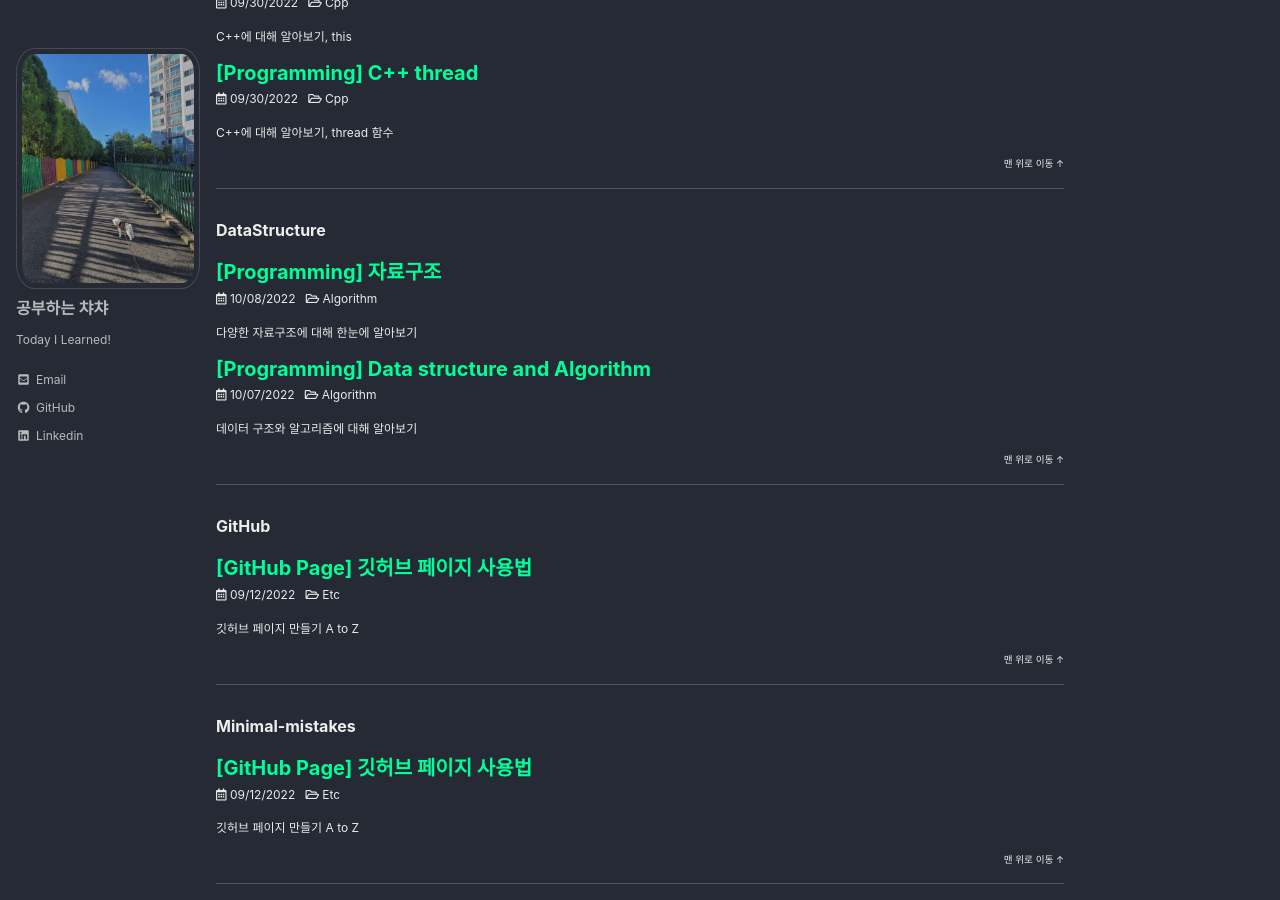
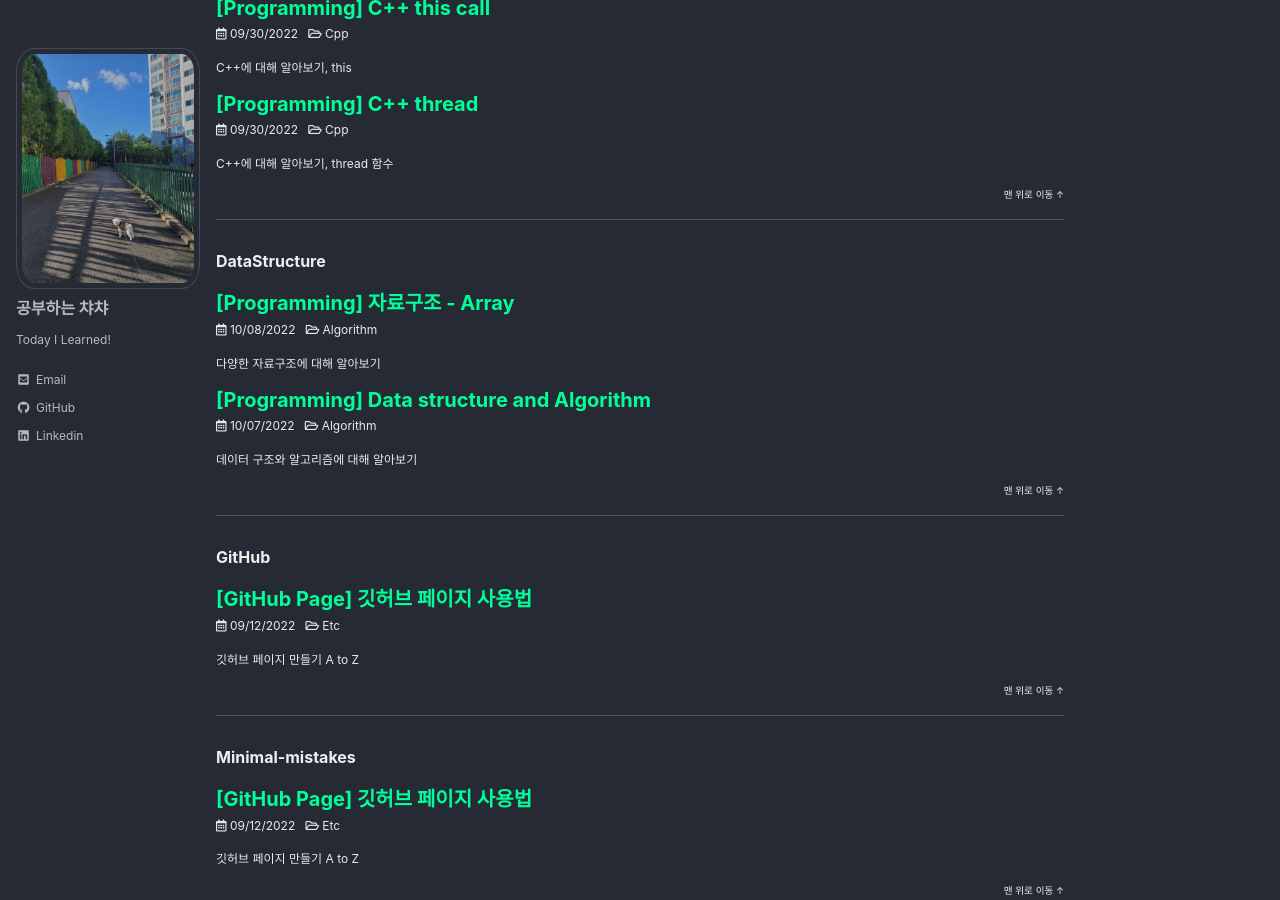
Before and after one commit to chachayelmo/chachayelmo.github.io, a Jekyll site: the page built from _pages/tag-archive.md, in a window 1280 px wide and 900 px high, scrolled down 3721 px. Built offline with Jekyll 4.4.1, drawn with Linux system fonts in a browser that asks for light colours; cached includes are drawn as plain includes; some of the changed text lies outside the part shown.

Commit message:
[POST] update post

```diff
--- a/_posts/2022-10-08-algorithm-data-structure.md
+++ b/_posts/2022-10-08-algorithm-data-structure.md
@@ -1,12 +1,12 @@
 ---
 published: true
-title:  "[Programming] 자료구조"
-excerpt: "다양한 자료구조에 대해 한눈에 알아보기"
+title:  "[Programming] 자료구조 - Array"
+excerpt: "다양한 자료구조에 대해 알아보기"
 
 categories:
   - Algorithm
 tags:
-  - [DataStructure]
+  - [DataStructure, array]
 
 toc: true
 toc_sticky: true
```
Also changed, not shown: other parts of _posts/2022-10-08-algorithm-data-structure.md (+1 -0 lines).
